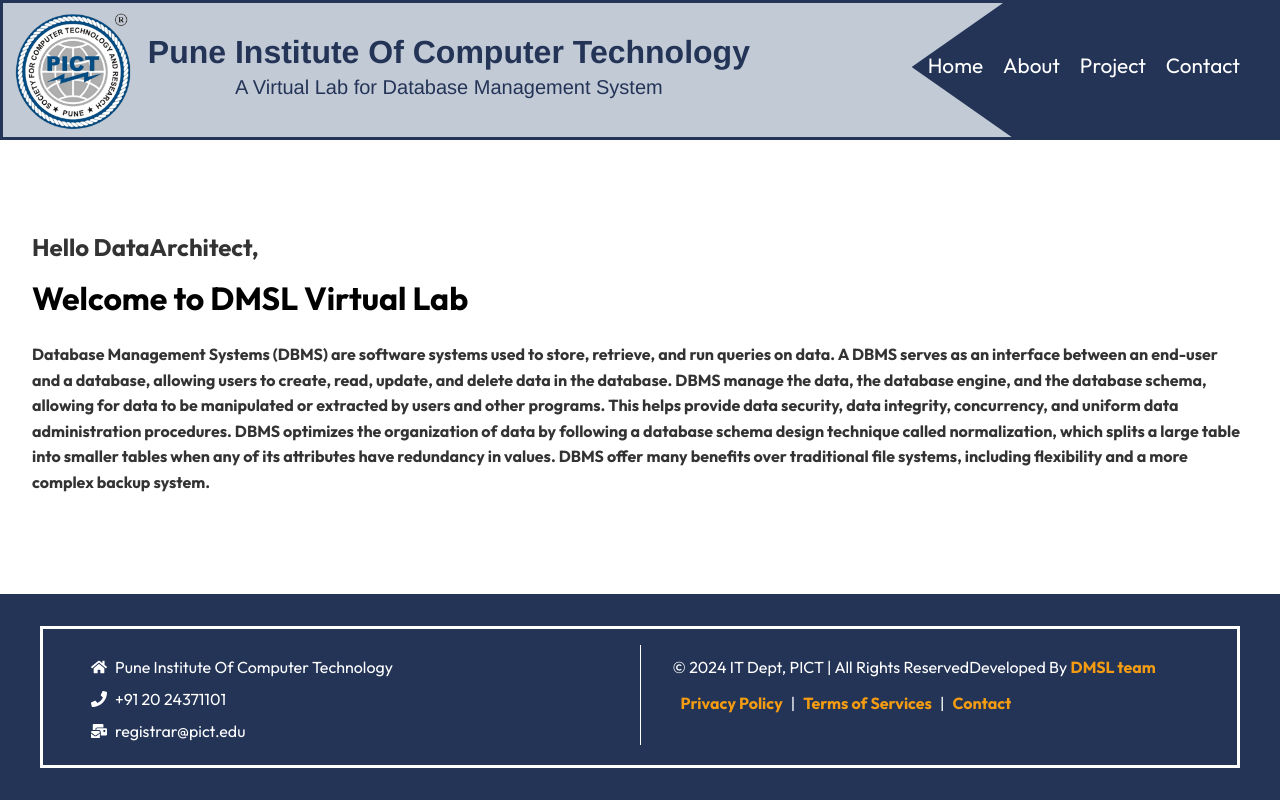
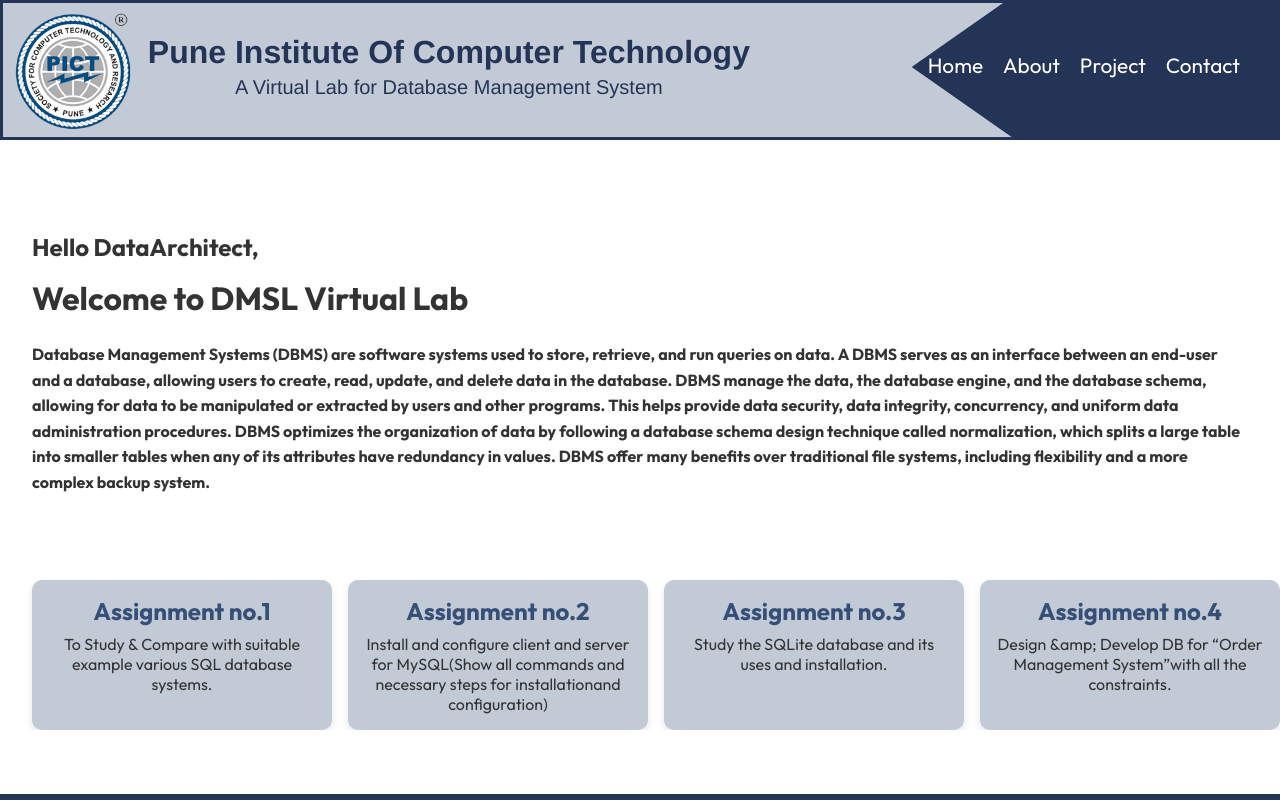
Before and after one commit to Sakshig711/Virtual-lab, a React (Vite) app in the folder DMSL/: page / in a window 1280 px wide. Shown: the top 800 px of the page. Built offline with nearby package versions, Linux system fonts and the light colour scheme; a web font is replaced by a local one.

Commit message:
Scrolling Containers added

```diff
--- /dev/null
+++ b/DMSL/src/components/AssignmentContainer.css
@@ -0,0 +1,102 @@
+.assignment-container {
+      margin-top: 2rem;
+      margin-bottom: 4rem;
+      display: flex;
+      justify-content: center;
+      width: 100%;
+    }
+
+    .scrolling-wrapper {
+      display: flex;
+      overflow-x: auto;  /* Enables horizontal scroll */
+      scroll-behavior: smooth;
+      padding-left: 2rem; /* Adds padding to the left to provide more space */
+      padding-right: 2rem; /* Adds padding to the right to ensure the last card is visible */
+      gap: 1rem; /* Space between cards */
+    }
+
+    .scrolling-card {
+      min-width: 250px;
+      max-width: 300px; /* Set a maximum width for consistency */
+      width: 300px; /* Ensure all cards are of the same width */
+      background-color: #C2CAD6;
+      border-radius: 10px;
+      padding: 1rem;
+      box-shadow: 0px 4px 8px rgba(0, 0, 0, 0.1);
+      flex-shrink: 0; /* Ensures they don't get squished */
+      overflow: hidden; /* Avoid text overflow */
+      text-overflow: ellipsis; /* Add ellipsis if the text is too long */
+    }
+
+    .assignment-title {
+      font-size: 1.5rem;
+      text-align: center;
+      font-weight: bold;
+      color: #354F77; /* Changed from blue */
+      margin-bottom: 0.5rem;
+    }
+
+    .assignment-aim {
+      font-size: 1rem;
+      color: #333333;
+      text-align: center;.assignment-container {
+  margin-top: 2rem;
+  margin-bottom: 4rem;
+  display: flex;
+  justify-content: center;
+  width: 100%;
+}
+
+.scrolling-wrapper {
+  display: flex;
+  overflow-x: auto;  /* Enables horizontal scroll */
+  scroll-behavior: smooth;
+  padding: 1rem 0;  /* Reduced padding to keep card sizes the same */
+  gap: 1rem; /* Space between cards */
+}
+
+.scrolling-card {
+  min-width: 300px; /* Revert to larger size */
+  max-width: 300px;
+  width: 300px;
+  background-color: #C2CAD6;
+  border-radius: 10px;
+  padding: 1rem 0;
+  box-shadow: 0px 4px 8px rgba(0, 0, 0, 0.1);
+  flex-shrink: 0;
+  overflow: hidden;
+  text-overflow: ellipsis;
+  display: flex;
+  flex-direction: column;
+  align-items: center; /* Align content to center */
+  justify-content: space-between; /* Keep title and description evenly spaced */
+}
+
+.scrolling-card:first-child {
+  margin-left: 1rem; /* Add space to the left of the first card */
+}
+
+.scrolling-card:last-child {
+  margin-right: 1rem; /* Add space to the right of the last card */
+}
+
+.assignment-title {
+  font-size: 1.5rem;
+  font-weight: bold;
+  color: #354F77;
+  text-align: center; /* Centers the title within the card */
+  margin-bottom: 0.5rem;
+}
+
+.assignment-aim {
+  font-size: 1rem;
+  color: #333333;
+  text-align: center; /* Centers the description text */
+  overflow: hidden;
+  text-overflow: ellipsis;
+  white-space: nowrap;
+  max-width: 250px;
+
+}
+
+    }
--- /dev/null
+++ b/DMSL/src/components/AssignmentContainer.jsx
@@ -0,0 +1,38 @@
+import React from 'react';
+import './AssignmentContainer.css';
+
+const AssignmentContainer = () => {
+  const assignments = [
+    { id: 1, title: "Assignment no.1", aim: "To Study & Compare with suitable example various SQL database systems." },
+    { id: 2, title: "Assignment no.2", aim: "Install and configure client and server for MySQL(Show all commands and necessary steps for installationand configuration)" },
+    { id: 3, title: "Assignment no.3", aim: "Study the SQLite database and its uses and installation." },
+    { id: 4, title: "Assignment no.4", aim: "Design &amp; Develop DB for “Order Management System”with all the constraints." },
+    { id: 5, title: "Assignment no.5", aim: "Design &amp; Develop DB for “Order Management System” with all the constraints." },
+    { id: 6, title: "Assignment no.6", aim: "Write and execute PL/SQL block to implement all types of triggers on above DB. (Consider row level and statementlevel triggers)." },
+    { id: 7, title: "Assignment no.7a", aim: "Manage Data into the above tables using Insert,Select, Update, Delete DML SQL queries." },
+    { id: 8, title: "Assignment no.7b-1", aim: "AIM: Create stored functions to validate data." },
+    { id: 9, title: "Assignment no.7b-2", aim: "Create stored procedures to populate tables." },
+    { id: 10, title: "Assignment no.8", aim: "Implement cursors in PL/SQL for various applications.." },
+    { id: 11, title: "Assignment no.9", aim: "Design and implement database triggers for the above DB." },
+    { id: 12, title: "Assignment no.10", aim: "Implement views in SQL to simplify complex queries on the above DB." },
+    { id: 13, title: "Assignment no.11", aim: "Implement index structures to optimize query performance on the above DB." },
+    { id: 14, title: "Assignment no.12", aim: "Perform backup and restore operations on the above DB." },
+
+
+  ];
+
+  return (
+    <div className="assignment-container">
+      <div className="scrolling-wrapper">
+        {assignments.map((assignment) => (
+          <div className="scrolling-card" key={assignment.id}>
+            <h4 className="assignment-title">{assignment.title}</h4>
+            <p className="assignment-aim">{assignment.aim}</p>
+          </div>
+        ))}
+      </div>
+    </div>
+  );
+};
+
+export default AssignmentContainer;
--- a/DMSL/src/routes/Home.css
+++ b/DMSL/src/routes/Home.css
@@ -8,11 +8,11 @@
   border: none; /* Remove any default border */
 }
 
-.home-container{
+.home-container {
   display: flex;
   flex-direction: column;
   min-height: 100vh;
-  left : 0;
+  left: 0;
 }
 
 .content {
@@ -20,10 +20,9 @@
   padding: 2rem;
   background-color: white;
   border-radius: 8px;
-  `/*box-shadow: 0 2px 10px rgba(0, 0, 0, 0.1);*/
   color: #333333;
   margin-top: 60px; /* Adds space between the navbar and content */
-  margin-bottom: 40px;
+  margin-bottom: 20px; /* Adjusted for better spacing with the assignments container */
 }
 
 h4 {
--- a/DMSL/src/routes/Home.jsx
+++ b/DMSL/src/routes/Home.jsx
@@ -1,15 +1,15 @@
 import React from 'react';
 import Footer from '../components/Footer.jsx';
 import '../routes/Home.css';
-import Navbar from '../components/Nav.jsx'; // Import the JPG image
-import Menu from '../components/Navbar.jsx'
+import Navbar from '../components/Nav.jsx';
+import Menu from '../components/Navbar.jsx';
+import AssignmentContainer from '../components/AssignmentContainer'; // Import Assignment container
 
 const Home = () => {
   return (
     <div className="home-container">
-
       <Navbar />
-      <Menu  />
+      <Menu />
 
       <div className="content">
           <h4>Hello DataArchitect,</h4>
@@ -29,6 +29,10 @@
             and a more complex backup system.
           </h5>
       </div>
+
+      {/* Assignment Scrolling Container */}
+      <AssignmentContainer />
+
       <Footer />
     </div>
   );
```
